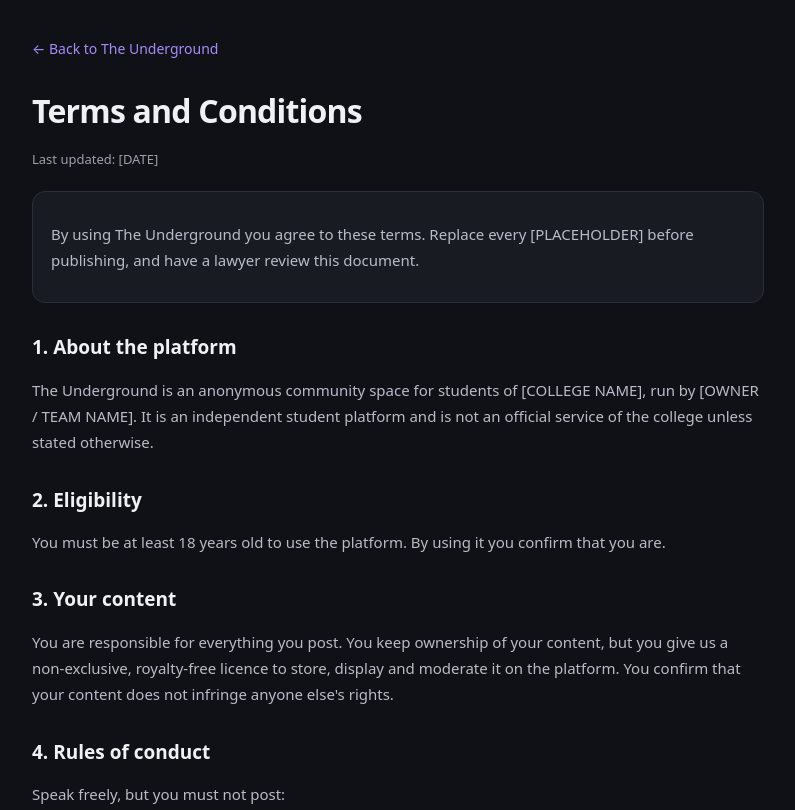
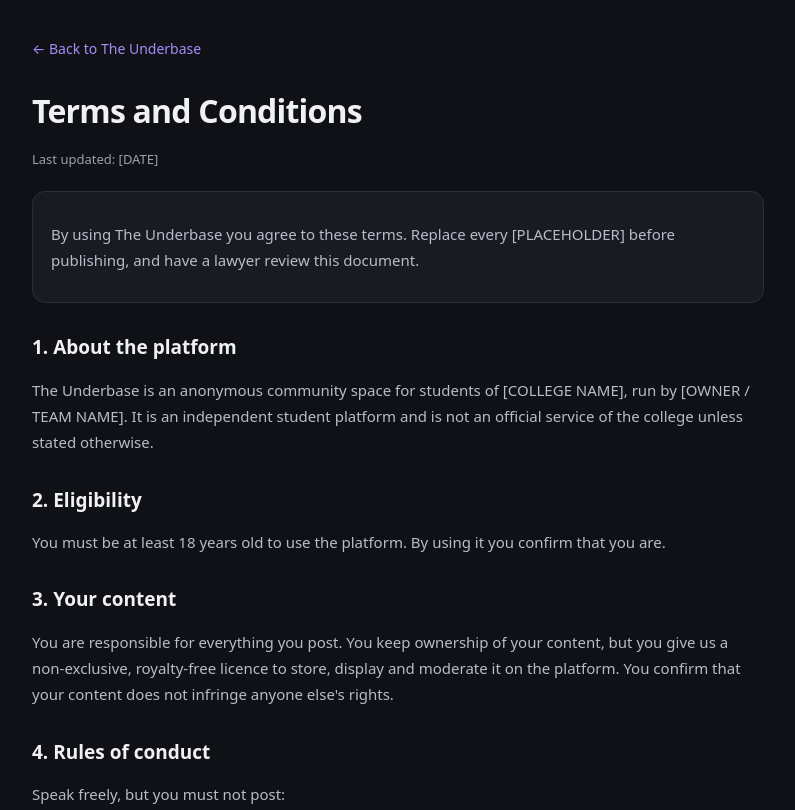
Before and after one commit to Quacktit/theunderbase, a plain HTML site: page terms.html in a window 1280 px wide. Shown: the top 810 px of the page, without its empty margins (242-1037 px from the left). Drawn offline with Linux system fonts and the light colour scheme.

Commit message:
Update terms.html

```diff
--- a/terms.html
+++ b/terms.html
@@ -1,3 +1,5 @@
+<!---- The UnderBase ---->
+<!--- TERMS --->
 <!DOCTYPE html>
 <html lang="en">
 <head>
@@ -6,20 +8,20 @@
   <meta http-equiv="Content-Security-Policy" content="default-src 'none'; style-src 'self' https://fonts.googleapis.com; font-src https://fonts.gstatic.com; base-uri 'none'; form-action 'none'; object-src 'none'">
   <meta name="referrer" content="no-referrer">
   <meta name="theme-color" content="#101116">
-  <title>Terms and Conditions | The Underground</title>
+  <title>Terms and Conditions | The Underbase</title>
   <link href="https://fonts.googleapis.com/css2?family=DM+Sans:wght@400;500;600;700;800&display=swap" rel="stylesheet">
   <link rel="stylesheet" href="style.css">
 </head>
 <body>
 <main class="legal">
-  <a class="back" href="index.html">← Back to The Underground</a>
+  <a class="back" href="index.html">← Back to The Underbase</a>
   <h1>Terms and Conditions</h1>
   <p class="updated">Last updated: [DATE]</p>
 
-  <div class="callout"><p>By using The Underground you agree to these terms. Replace every [PLACEHOLDER] before publishing, and have a lawyer review this document.</p></div>
+  <div class="callout"><p>By using The Underbase you agree to these terms. Replace every [PLACEHOLDER] before publishing, and have a lawyer review this document.</p></div>
 
   <h2>1. About the platform</h2>
-  <p>The Underground is an anonymous community space for students of [COLLEGE NAME], run by [OWNER / TEAM NAME]. It is an independent student platform and is not an official service of the college unless stated otherwise.</p>
+  <p>The Underbase is an anonymous community space for students of [COLLEGE NAME], run by [OWNER / TEAM NAME]. It is an independent student platform and is not an official service of the college unless stated otherwise.</p>
 
   <h2>2. Eligibility</h2>
   <p>You must be at least 18 years old to use the platform. By using it you confirm that you are.</p>
```
